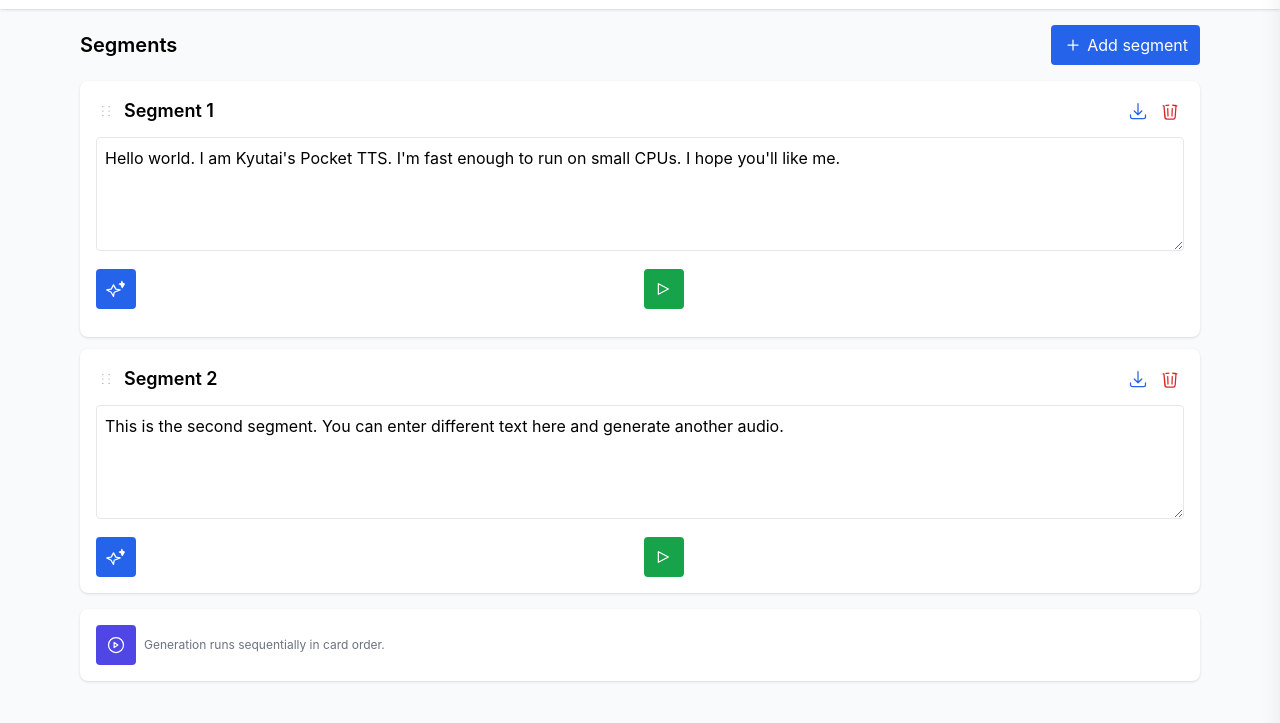
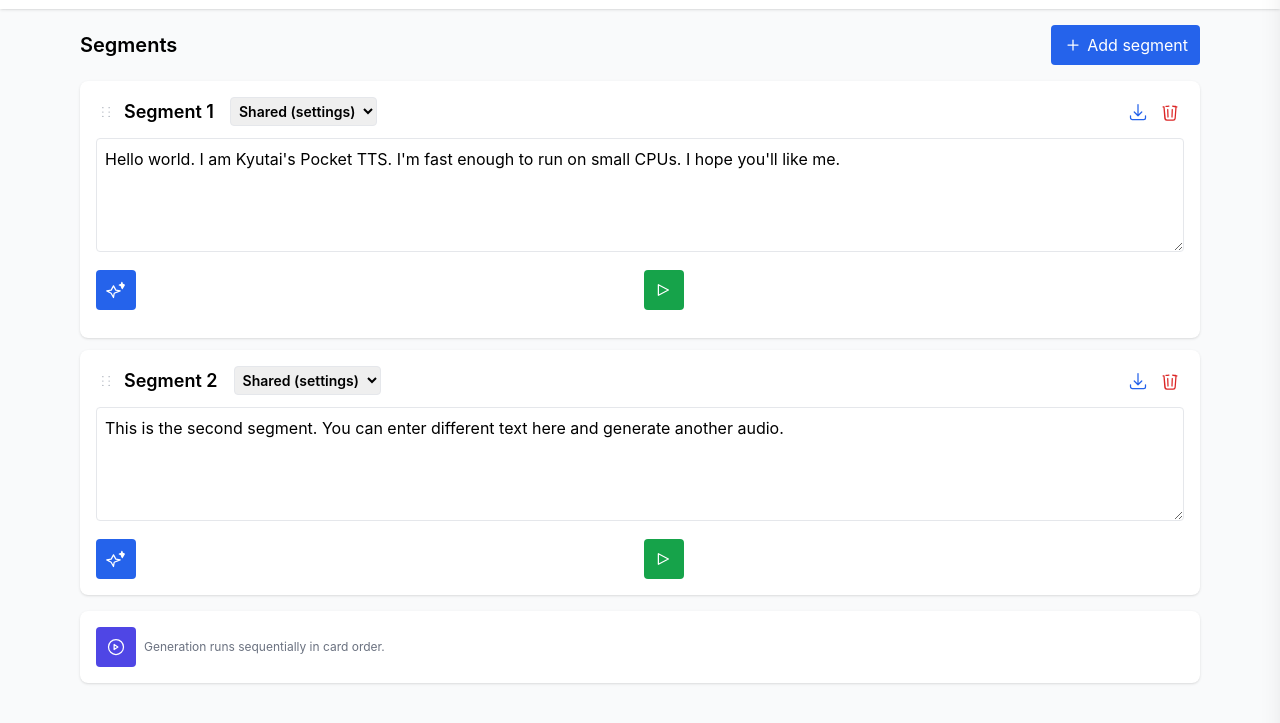
Before and after one commit to shyamzzp/kyoto-tts, a plain HTML site: page pocket_tts/static/index.html in a window 1280 px wide. Both pictures are taken after a click on the button "Generate Combined (MP3)". Shown: the part 55-778 px from the top of the page. Drawn offline with nearby package versions, Linux system fonts and the light colour scheme; no server answers.

Commit message:
web(ui): per-segment voice select inline with segment title; remove old voice row; fallback to shared settings

```diff
--- a/pocket_tts/static/index.html
+++ b/pocket_tts/static/index.html
@@ -230,6 +230,8 @@
             return new Blob(mp3Data, { type: 'audio/mpeg' });
         }
 
+        const PREDEFINED_VOICES = ["alba","marius","javert","jean","fantine","cosette","eponine","azelma"];
+
         // Cards logic
         const cardsEl = $('cards');
         const addCardBtn = $('add-card-btn');
@@ -263,8 +265,25 @@
                 </svg>`;
             const titleText = document.createElement('span');
             titleText.textContent = `Segment ${indexLabel}`;
-            title.appendChild(drag);
-            title.appendChild(titleText);
+title.appendChild(drag);
+title.appendChild(titleText);
+// Inline voice select beside segment title
+const voiceSelect = document.createElement('select');
+voiceSelect.id = `voice-select-${id}`;
+voiceSelect.className = 'border rounded p-1 text-sm ml-2';
+voiceSelect.setAttribute('aria-label', 'Select voice for this segment');
+voiceSelect.title = 'Select voice for this segment';
+const optShared = document.createElement('option');
+optShared.value = '';
+optShared.textContent = 'Shared (settings)';
+voiceSelect.appendChild(optShared);
+PREDEFINED_VOICES.forEach(v => {
+    const o = document.createElement('option');
+    o.value = v;
+    o.textContent = v;
+    voiceSelect.appendChild(o);
+});
+title.appendChild(voiceSelect);
 
             const actions = document.createElement('div');
             actions.className = 'flex items-center gap-2';
@@ -346,7 +365,7 @@
             wrapper.appendChild(status);
             wrapper.appendChild(audioSection);
 
-            return { wrapper, titleText, downloadA, delBtn, textarea, genBtn, genPlayBtn, status, audioSection };
+            return { wrapper, titleText, downloadA, delBtn, textarea, voiceSelect, genBtn, genPlayBtn, status, audioSection };
         }
 
         function setStatus(panel, message, loading = false) {
@@ -382,10 +401,17 @@
             try {
                 const formData = new FormData();
                 formData.append('text', text);
-                const voiceUrl = $('voice-url-input').value.trim();
-                const voiceWavFile = $('voice-wav-input').files[0];
-                if (voiceWavFile) formData.append('voice_wav', voiceWavFile);
-                else if (voiceUrl) formData.append('voice_url', voiceUrl);
+                const selection = card.voiceSelect ? card.voiceSelect.value : '';
+                if (selection) {
+                    // Per-segment voice overrides shared settings
+                    formData.append('voice_url', selection);
+                } else {
+                    // Use shared settings (WAV has precedence over URL)
+                    const voiceWavFile = $('voice-wav-input').files[0];
+                    const voiceUrl = $('voice-url-input').value.trim();
+                    if (voiceWavFile) formData.append('voice_wav', voiceWavFile);
+                    else if (voiceUrl) formData.append('voice_url', voiceUrl);
+                }
 
                 const response = await fetch('/tts', { method: 'POST', body: formData });
                 if (!response.ok) throw new Error(`Server error: ${response.status}`);
@@ -444,6 +470,7 @@
                 downloadA: el.downloadA,
                 delBtn: el.delBtn,
                 textarea: el.textarea,
+                voiceSelect: el.voiceSelect,
                 genBtn: el.genBtn,
                 genPlayBtn: el.genPlayBtn,
                 status: el.status,
```
